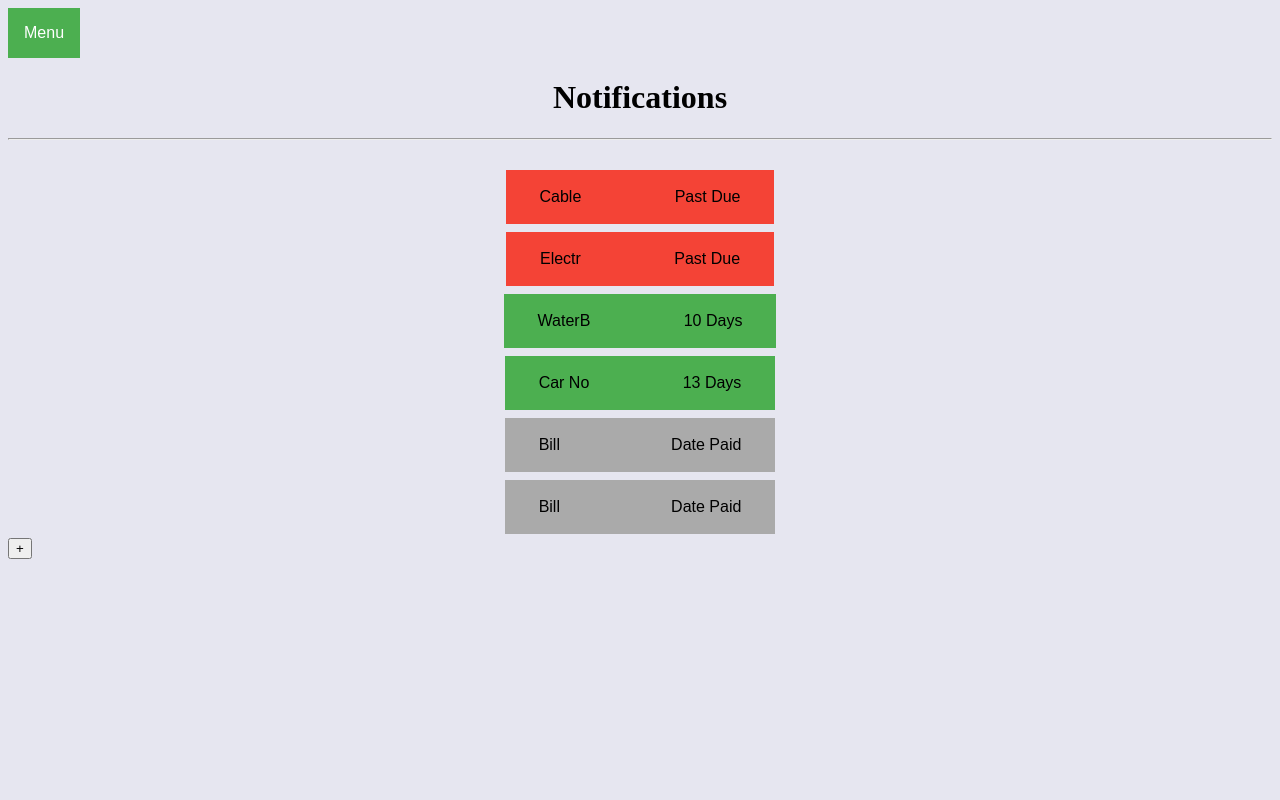
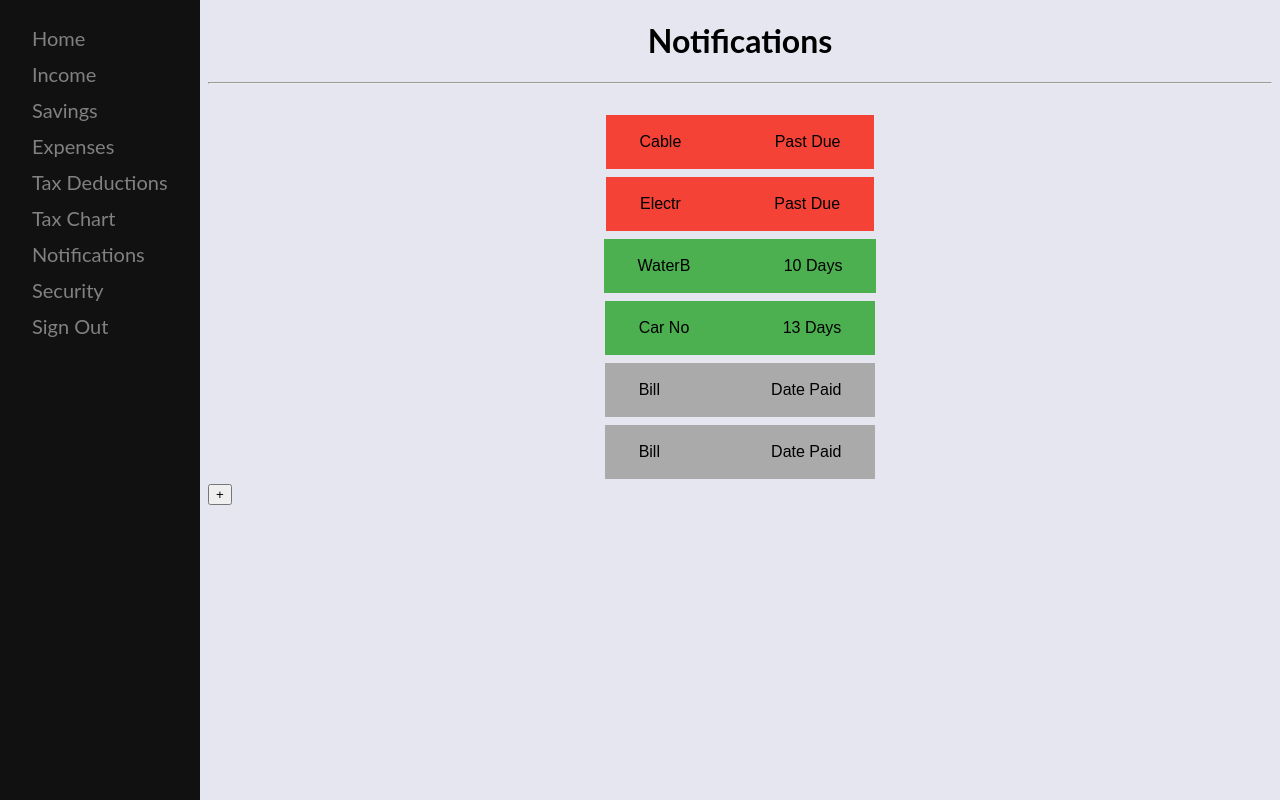
Before and after one commit to GGC-SD/HomeFinanceApp, a plain HTML site: page notifications.html in a window 1280 px wide. Drawn offline with Linux system fonts and the light colour scheme.

Commit message:
changed nav on notifications

```diff
--- a/notifications.html
+++ b/notifications.html
@@ -10,50 +10,47 @@
 
 
         <style>
-            /* Dropdown Button */
-
-            .dropbtn {
-                background-color: #4CAF50;
-                color: white;
-                padding: 16px;
-                font-size: 16px;
-                border: none;
+            body {
+                font-family: "Lato", sans-serif;
             }
 
-            .dropdown {
-                position: relative;
-                display: inline-block;
+            .sidenav {
+                height: 100%;
+                width: 200px;
+                position: fixed;
+                z-index: 1;
+                top: 0;
+                left: 0;
+                background-color: #111;
+                overflow-x: hidden;
+                padding-top: 20px;
             }
 
-            .dropdown-content {
-                display: none;
-                position: absolute;
-                background-color: #f1f1f1;
-                min-width: 160px;
-                box-shadow: 0px 8px 16px 0px rgba(0, 0, 0, 0.2);
-                z-index: 1;
-            }
-
-            .dropdown-content a {
-                color: black;
-                padding: 12px 16px;
+            .sidenav a {
+                padding: 6px 6px 6px 32px;
                 text-decoration: none;
+                font-size: 20px;
+                color: #818181;
                 display: block;
             }
 
-            .dropdown-content a:hover {
-                background-color: #ddd
+            .sidenav a:hover {
+                color: #f1f1f1;
             }
 
-            .dropdown:hover .dropdown-content {
-                display: block;
+            .main {
+                margin-left: 200px;
+                /* Same as the width of the sidenav */
             }
 
-            .dropdown:hover .dropbtn {
-                background-color: #3e8e41;
+            @media screen and (max-height: 450px) {
+                .sidenav {
+                    padding-top: 15px;
                 }
-
-            /*End menu*/
+                .sidenav a {
+                    font-size: 18px;
+                }
+            }
 
             .button {
                 background-color: #4CAF50;
@@ -142,9 +139,7 @@
     </head>
 
     <body>
-        <div class="dropdown">
-            <button class="dropbtn">Menu</button>
-            <div class="dropdown-content">
+        <div class="sidenav">
             <a href="index.html">Home</a>
             <a href="income.html">Income</a>
             <a href="savings.html">Savings</a>
@@ -153,12 +148,9 @@
             <a href="taxChart.html">Tax Chart</a>
             <a href="notifications.html">Notifications</a>
             <a href="security.html">Security</a>
-                <a href="about_us.html">About Us</a>
             <a href="signOut.html">Sign Out</a>
-
         </div>
-        </div>
-
+        <div class="main">
             <center>
                 <h1> Notifications
                     <br>
@@ -197,5 +189,5 @@
             <div class="w3-container">
                 <button class="w3-button w3-xlarge w3-circle w3-red w3-card-4">+</button>
             </div>
-
+        </div>
     </body>
```
Lines whose indentation alone changed are shown as unchanged.
